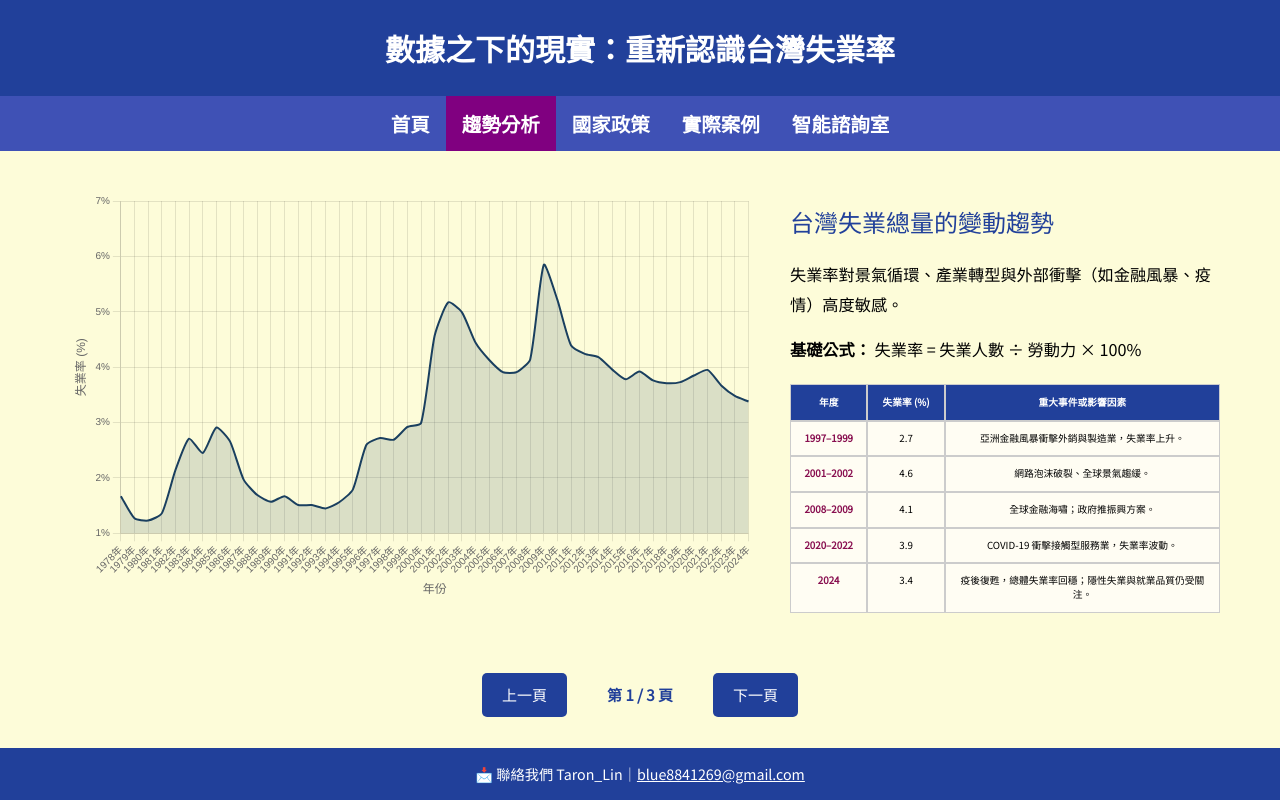
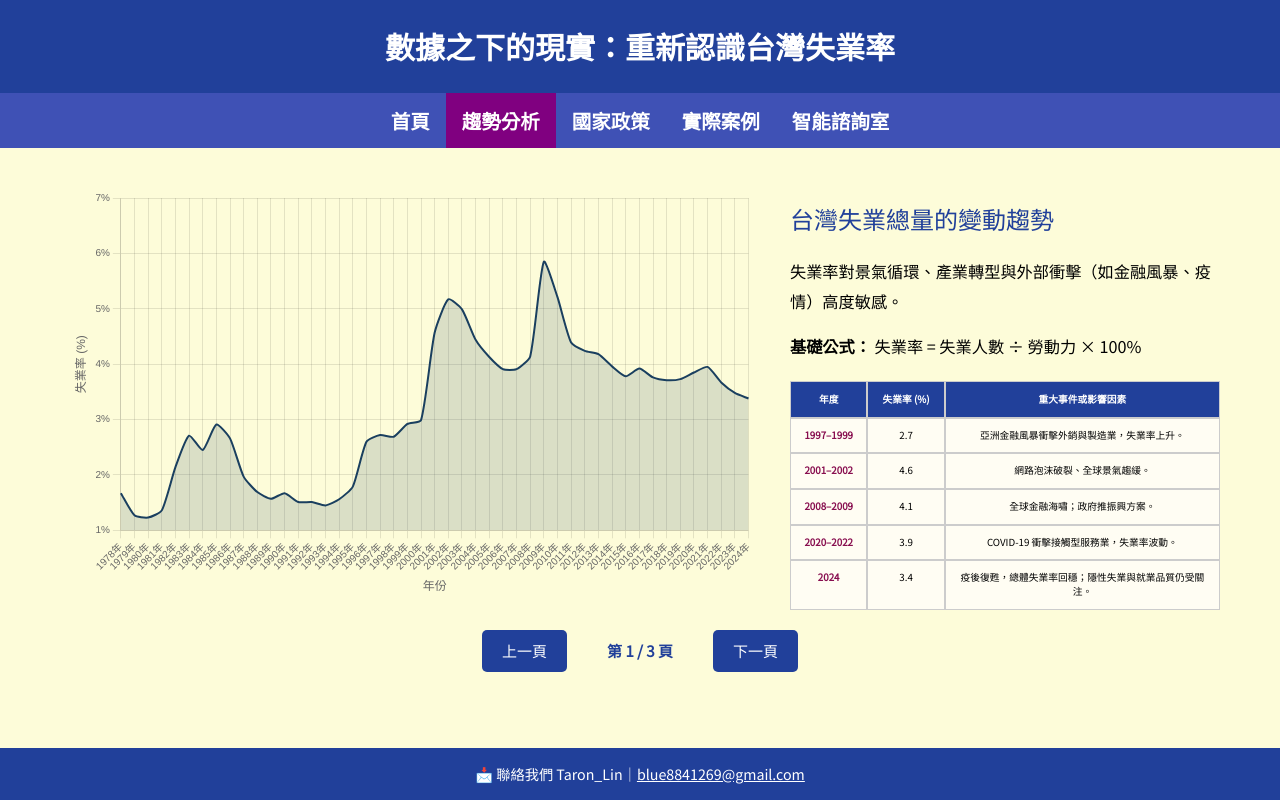
Before and after one commit to Taron909/unemployment, a plain HTML site: page trend.html in a window 1280 px wide. Drawn offline with nearby package versions, Linux system fonts and the light colour scheme.

Commit message:
trend.html

```diff
--- a/trend.html
+++ b/trend.html
@@ -23,14 +23,13 @@
 
       *, *::before, *::after { box-sizing: border-box; }
       html,body{height:100%}
-    body{
-      font-family:'Noto Sans TC',system-ui,-apple-system,Segoe UI,Roboto,Arial,sans-serif;
-      background-color: var(--bg-cream);
-      margin:0;
-      padding-bottom:var(--footer-h);  /* 避免 fixed footer 蓋住內容 */
-      line-height:1.6;
-      -webkit-text-size-adjust:100%;
-      text-rendering:optimizeLegibility;
+       body {
+         font-family: 'Noto Sans TC', system-ui, -apple-system, Segoe UI, Roboto, Arial, sans-serif;
+         background-color: #fdfcd9;
+         margin: 0;
+         padding-bottom: 80px;   /* 預留 footer 空間 */
+         min-height:100vh;
+
        }
 
       h2 { color: var(--brand-accent); margin-top:40px; }
@@ -68,7 +67,7 @@
       main { max-width: 1200px; margin: 40px auto; padding: 0 20px; }
 
       .chart-section {
-      display: flex; flex-wrap: wrap; gap: 30px; align-items: flex-start; margin-bottom: 60px; min-width: 0;
+        display: flex; flex-wrap: wrap; gap: 30px; align-items: flex-start; margin-bottom: 20px; min-width: 0;
       }
       .chart-canvas {
         position: relative; flex: 1 1 600px; max-width: 700px; min-width: 300px; height: 420px; overflow: hidden;
@@ -99,7 +98,7 @@
       .table-container { font-size: clamp(0.65rem, 1vw, 0.65rem); }
 
       /* 頁碼導覽 */
-    .nav-buttons { display: flex; justify-content: center; align-items: center; margin: 40px 0; gap: 40px; flex-wrap: wrap; }
+      .nav-buttons { display: flex; justify-content: center; align-items: center; margin: 12px 0 0;; gap: 40px; flex-wrap: wrap; }
       .nav-buttons button {
         background: var(--brand-blue); color: #fff; border: none; padding: 10px 20px; font-size: 1em;
         cursor: pointer; border-radius: 5px; min-width: 80px;
```
Lines whose indentation alone changed are shown as unchanged.
